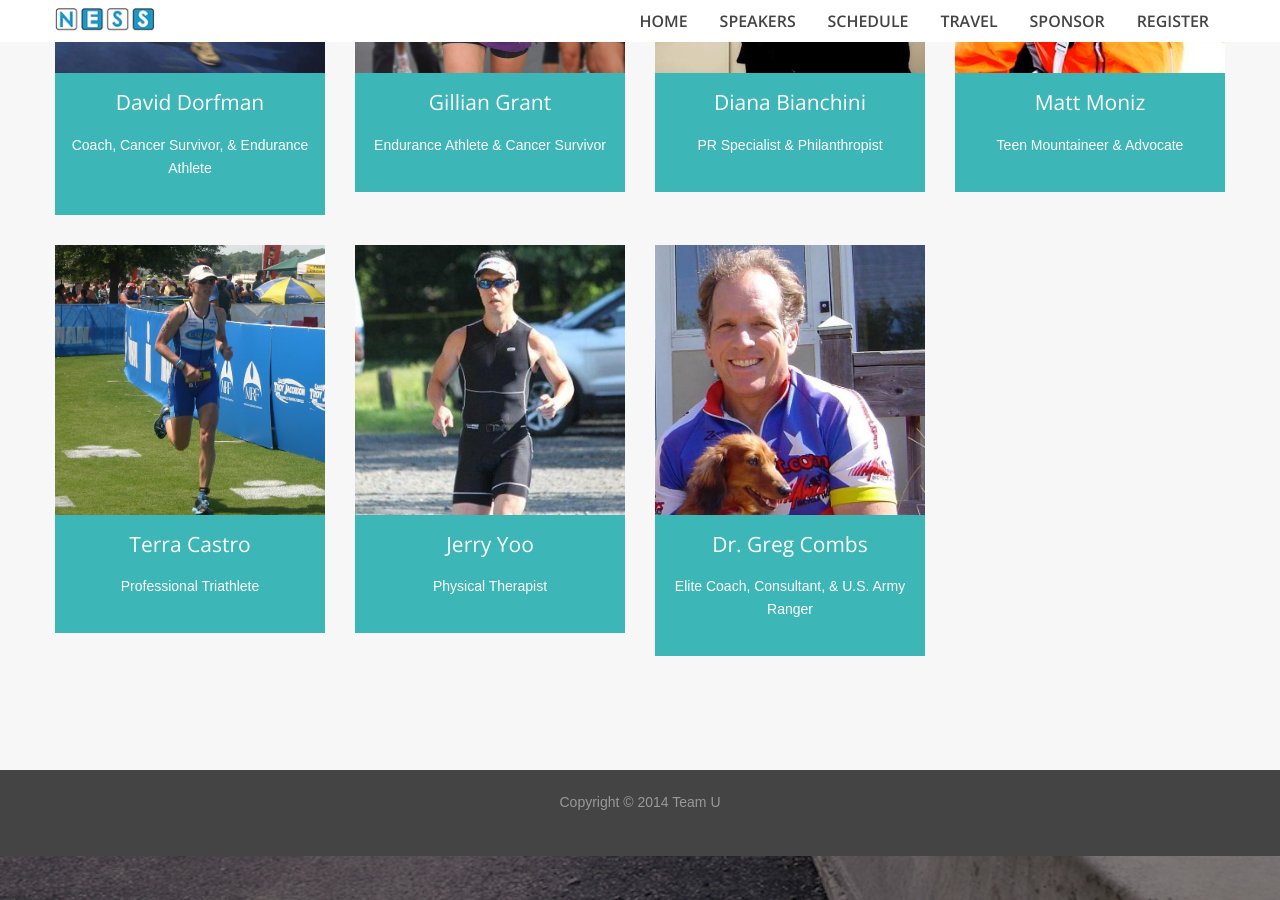
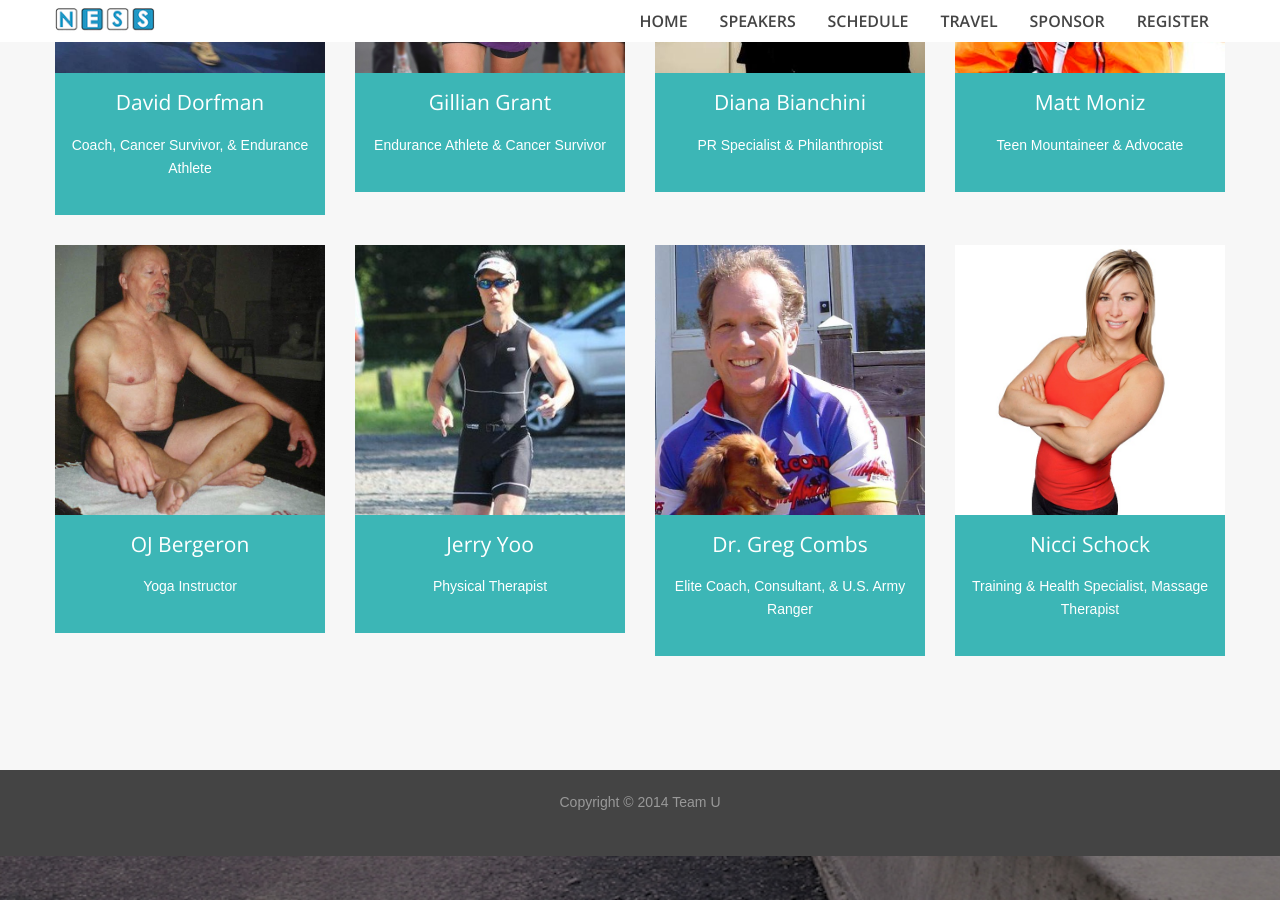
Before and after one commit to teamuness/teamuness.github.io, a Jekyll site: the page built from speakers/index.md, in a window 1280 px wide and 900 px high, scrolled down 2202 px. Built offline with Jekyll 4.4.1, drawn with Linux system fonts in a browser that asks for light colours.

Commit message:
speaker update

```diff
--- a/speakers/index.md
+++ b/speakers/index.md
@@ -262,12 +262,12 @@ layout: default
       <div class="span3">
         <article class="boxWrapper color1">
           <div class="speaker-box-overlay">
-              Terra Castro is a professional triathlete from Detroit, residing in Arlington, Virginia. She turned pro in 2003, and one year later completed her first Ironman 70.3 race finishing in 2nd place. In addition to her triathlon, she was the first American to cross the line in the 2011 Ironman Cozumel.
+              O’Neill (OJ) Bergeron discovered yoga in 1956, and continued to use yoga to improve his athletic performance in running, wrestling and power lifting. He has been sharing his love of yoga and improving the lives of others for over 20+ years now. He teaches those from a wide-range of backgounds, from elite athletes to seniors. He specializes in Vinyasa Yoga in English, using no props and allowing students to become self-aware at their own rate.
           </div>
-          <div><img src="/static/speakers/terra-castro.jpg" alt=""></div>
+          <div><img src="/static/speakers/oj-bergeron.jpg" alt=""></div>
           <div class="boxContent2">
-            <h3>Terra Castro</h3>
-            <p>Professional Triathlete</p>
+            <h3>OJ Bergeron</h3>
+            <p>Yoga Instructor</p>
           </div>
         </article>
       </div>
@@ -295,6 +295,18 @@ layout: default
           </div>
         </article>
       </div>
+      <div class="span3">
+        <article class="boxWrapper color1">
+          <div class="speaker-box-overlay">
+              Nicci Schock is Metabolic Efficiency Training Specialist, Holistic Health Coach, Licensed Massage Therapist, and owner of ELEVATE by Nicci.  She's been a competitive athlete her entire life, most recently focusing on endurance triathlons and marathons.  Nicci helps athletes of all levels understand metabolic efficiency and implement the strategies, so that they can lose weight, change body composition, recover faster, and perform to their potential.
+          </div>
+          <div><img src="/static/speakers/nicci-schock.jpg" alt=""></div>
+          <div class="boxContent2">
+            <h3>Nicci Schock</h3>
+            <p>Training &amp; Health Specialist, Massage Therapist</p>
+          </div>
+        </article>
+      </div>
     </div>
   </div>
 </section>
```
Also changed, not shown: schedule/index.md (+1 -1 lines), static/speakers/nicci-schock.jpg (added), static/speakers/oj-bergeron.jpg (added), 4 other files.
